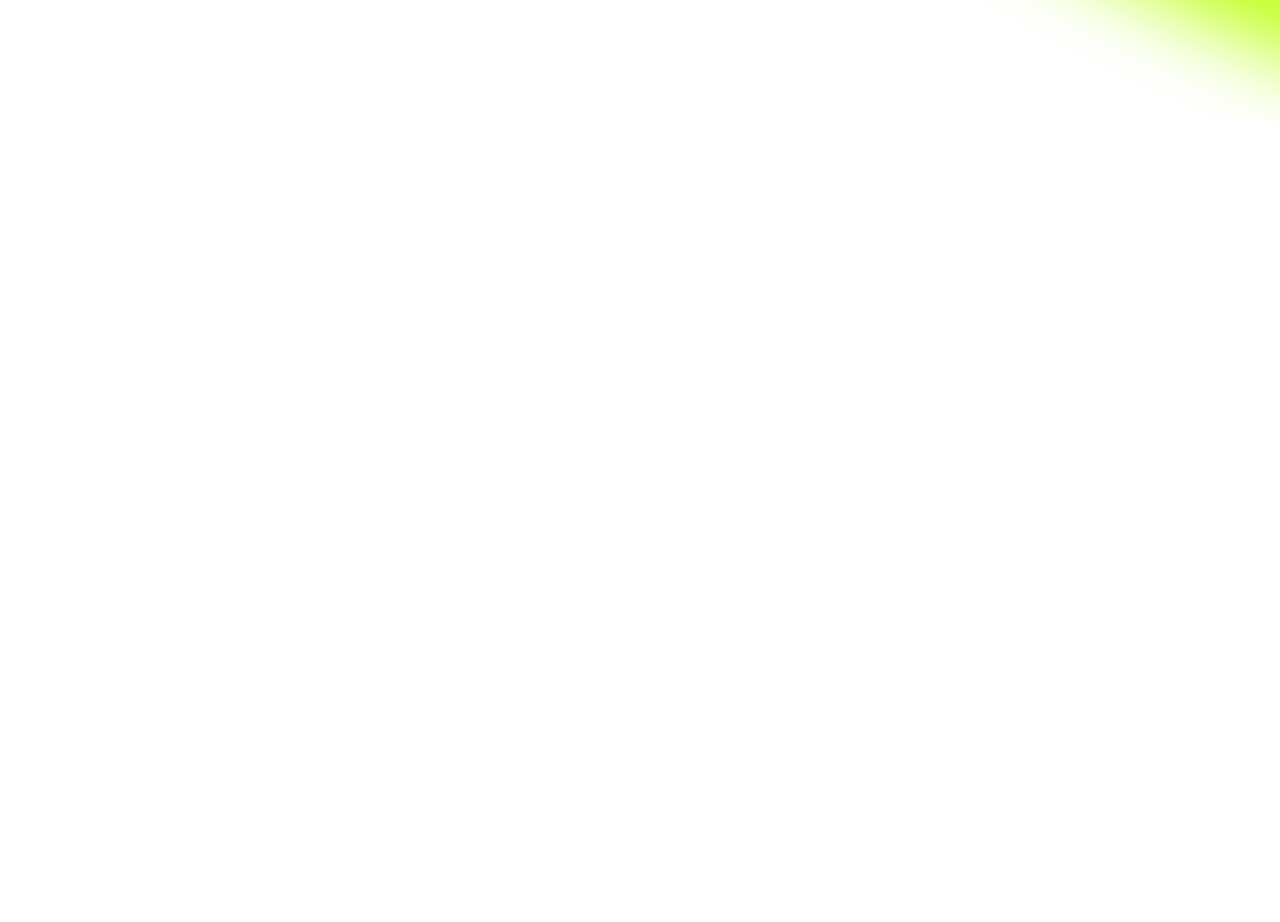
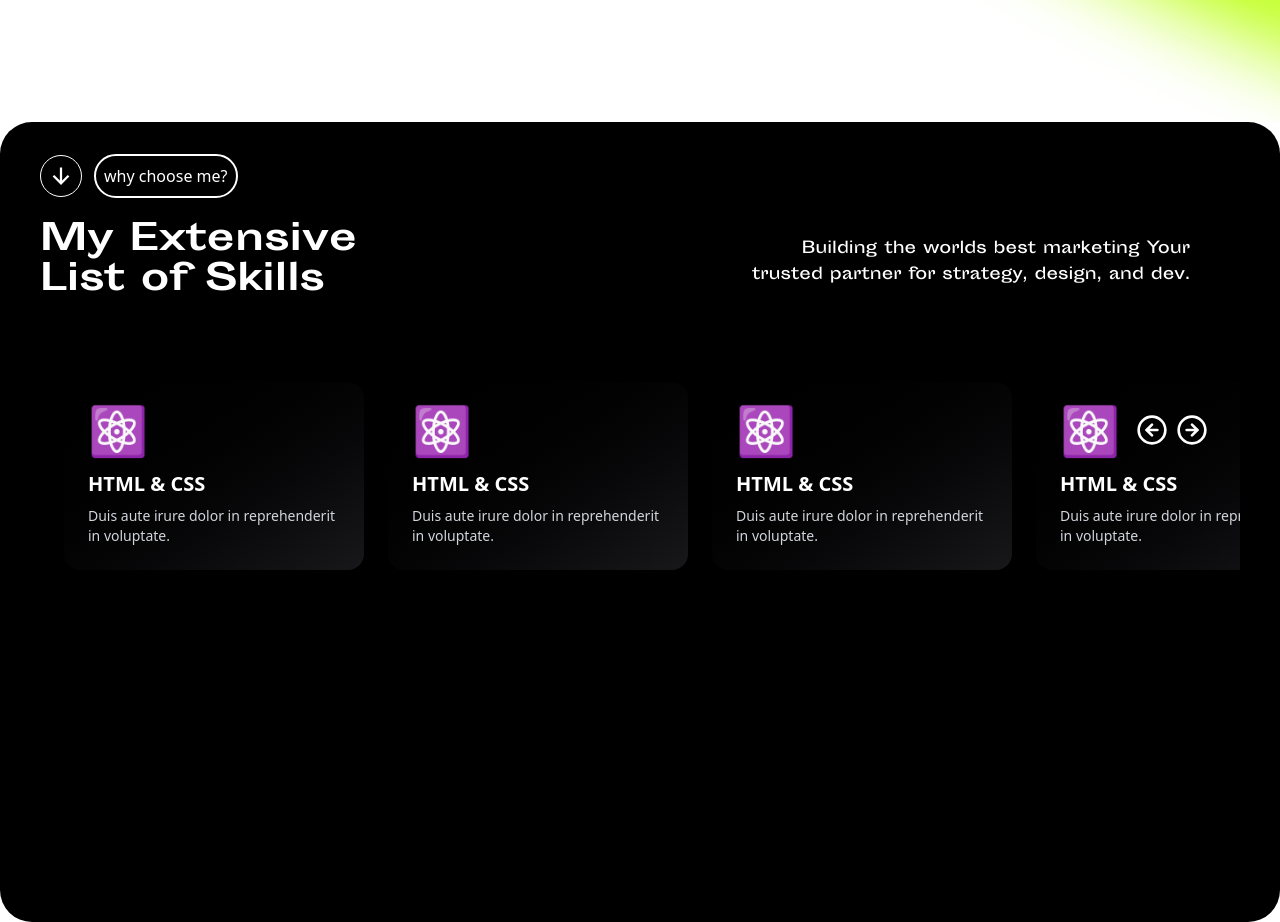
Before and after one commit to jubayer718/Devlop-me, a Next.js app: page / in a window 1280 px wide. Shown: the part 780-1702 px from the top of the page. Before the commit the page ends 902 px from the top, so only its background shows below. Built offline with nearby package versions, Linux system fonts and the light colour scheme.

Commit message:
scroll bar functionality added and extensive section done.

```diff
--- a/package.json
+++ b/package.json
@@ -9,6 +9,7 @@
     "lint": "next lint"
   },
   "dependencies": {
+    "lucide-react": "^0.525.0",
     "next": "15.3.4",
     "react": "^19.0.0",
     "react-dom": "^19.0.0",
--- a/src/app/page.tsx
+++ b/src/app/page.tsx
@@ -1,3 +1,4 @@
+import Extensive from "@/components/layout/Extensive";
 import Hero from "@/components/layout/Hero";
 import Navbar from "@/components/layout/Navbar";
 
@@ -11,7 +12,8 @@ export default function Home() {
       {/* Hero Section */}
       <Hero/>
 
-
+      {/* My Extensive Section */}
+      <Extensive />
    </div>
   );
 }
--- /dev/null
+++ b/src/components/Skills/SkillCard.tsx
@@ -0,0 +1,20 @@
+import React from "react";
+
+interface SkillCardProps {
+  title: string;
+  description: string;
+  icon?: React.ReactNode;
+
+}
+
+const SkillCard = ({ title, description, icon}: SkillCardProps) => {
+  return (
+    <div className="w-[300px] shrink-0 rounded-2xl bg-gradient-to-br from-black to-zinc-900 p-6 text-white shadow-lg hover:scale-105 transition-all duration-300">
+      <div className="text-5xl mb-4">{icon}</div>
+      <h3 className="text-xl font-semibold mb-2">{title}</h3>
+      <p className="text-sm text-gray-300">{description}</p>
+    </div>
+  );
+};
+
+export default SkillCard;
--- /dev/null
+++ b/src/components/Skills/SkillSlider.tsx
@@ -0,0 +1,76 @@
+'use client'
+
+import { useRef } from 'react'
+import { ArrowLeftCircle, ArrowRightCircle } from 'lucide-react'
+import SkillCard from './SkillCard'
+
+const skills = [
+  {
+    title: 'HTML & CSS',
+    description: 'Duis aute irure dolor in reprehenderit in voluptate.',
+    icon: '⚛️',
+  },
+  {
+    title: 'HTML & CSS',
+    description: 'Duis aute irure dolor in reprehenderit in voluptate.',
+    icon: '⚛️',
+  },
+  {
+    title: 'HTML & CSS',
+    description: 'Duis aute irure dolor in reprehenderit in voluptate.',
+    icon: '⚛️',
+  },
+  {
+    title: 'HTML & CSS',
+    description: 'Duis aute irure dolor in reprehenderit in voluptate.',
+    icon: '⚛️',
+  },
+  {
+    title: 'JavaScript',
+    description: 'Ut enim ad minim veniam, quis nostrud exercitation.',
+    icon: '⚛️',
+  },
+  {
+    title: 'Webflow',
+    description: 'Excepteur sint occaecat cupidatat non proident.',
+    icon: '⚛️',
+  },
+]
+
+export default function SkillsSlider() {
+  const scrollRef = useRef<HTMLDivElement>(null)
+
+  const scroll = (dir: 'left' | 'right') => {
+    if (scrollRef.current) {
+      scrollRef.current.scrollBy({ left: dir === 'left' ? -320 : 320, behavior: 'smooth' })
+    }
+  }
+
+  return (
+    <section className="relative py-20 bg-black text-white">
+
+
+      {/* Slider Controls */}
+      <div className="absolute top-28 right-8 flex gap-2 z-10">
+        <button onClick={() => scroll('left')}>
+          <ArrowLeftCircle className="w-8 h-8 hover:text-green-400" />
+        </button>
+        <button onClick={() => scroll('right')}>
+          <ArrowRightCircle className="w-8 h-8 hover:text-green-400" />
+        </button>
+      </div>
+
+      {/* Scroll Container */}
+      <div ref={scrollRef} className="flex overflow-x-hidden overflow-y-hidden gap-6 px-6 scrollbar-hide">
+        {skills.map((skill, i) => (
+          <SkillCard
+            key={i}
+            title={skill.title}
+            description={skill.description}
+            icon={skill.icon}
+          />
+        ))}
+      </div>
+    </section>
+  )
+}
--- a/src/components/common/Button.tsx
+++ b/src/components/common/Button.tsx
@@ -23,7 +23,7 @@ const Button = ( {
     onClick={onclick}
     disabled={disabled}
   >
-     <span className="p-1 rounded-full border-1 -ml-2"> {Icon && <Icon  size={24} />}</span>
+     {Icon && <span className="p-1 rounded-full border-1 -ml-2">  <Icon  size={24} /></span>}
     {label}
   </button>
   );
--- /dev/null
+++ b/src/components/layout/Extensive.tsx
@@ -0,0 +1,28 @@
+
+import Button from "../common/Button";
+import SkillsSlider from "../Skills/SkillSlider";
+import Container from "./Container";
+import {IoArrowDownSharp } from "react-icons/io5";
+const Extensive = () => {
+  return (
+    <div className="bg-[#000000] h-screen rounded-4xl p-6">
+      <Container>
+        <div className="flex items-center gap-3">
+          <span className="p-2 border rounded-full text-white"><IoArrowDownSharp size={24}/></span>
+          <Button className="text-white p-2" label="why choose me?" outlined />
+        </div>
+
+        <div  className="flex items-center justify-between mt-6">
+          <h2 className="font-sporting text-4xl font-bold text-white w-6/12">My Extensive<br />List of Skills</h2>
+          <p className="text-white text-right w-5/12 font-sporting leading-relaxed">Building the worlds best marketing Your <br /> trusted partner for strategy, design, and dev.
+          </p>
+         <hr />
+        </div>
+
+        <SkillsSlider/>
+      </Container>
+    </div>
+  );
+};
+
+export default Extensive;
```
Also changed, not shown: 1 other file (tests, documents, lock files or other folders).
